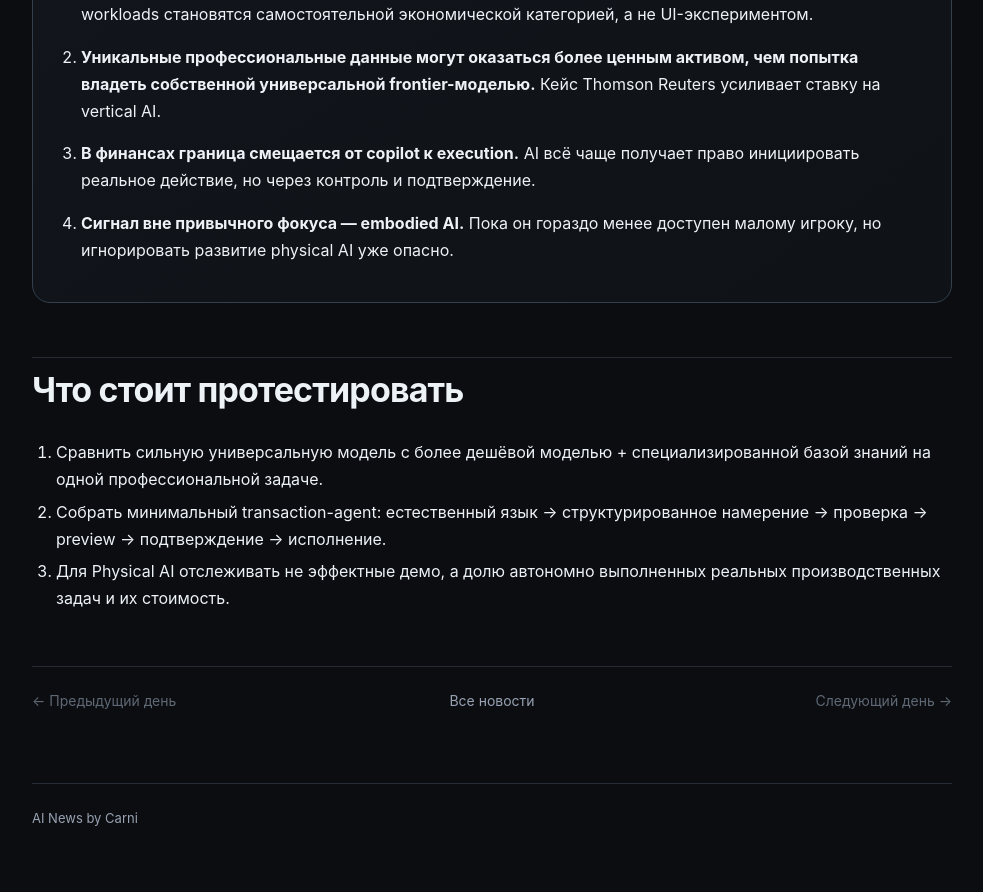
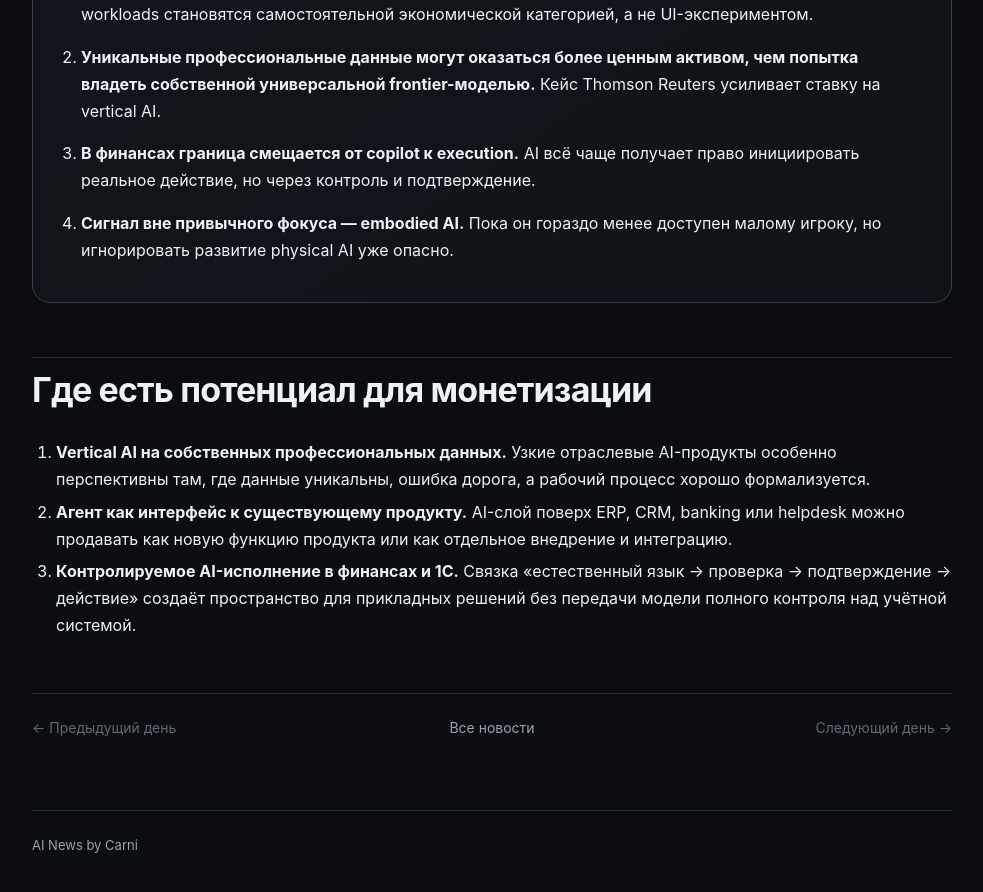
Before and after one commit to DmitryCarni/ai-news-by-carni, a Jekyll site: the page built from daily/2026-08-24.md, in a window 1280 px wide and 900 px high, scrolled down 4141 px. Shown: the top 892 px of the window, without its empty margins (148-1131 px from the left). Built offline with Jekyll 4.4.1, drawn with Linux system fonts in a browser that asks for light colours.

Commit message:
Rename monetization section and align content

```diff
--- a/daily/2026-08-24.md
+++ b/daily/2026-08-24.md
@@ -167,8 +167,8 @@ Thomson Reuters показывает направление, где ценнос
 
 </div>
 
-## Что стоит протестировать
+## Где есть потенциал для монетизации
 
-1. Сравнить сильную универсальную модель с более дешёвой моделью + специализированной базой знаний на одной профессиональной задаче.
-2. Собрать минимальный transaction-agent: естественный язык → структурированное намерение → проверка → preview → подтверждение → исполнение.
-3. Для Physical AI отслеживать не эффектные демо, а долю автономно выполненных реальных производственных задач и их стоимость.
+1. **Vertical AI на собственных профессиональных данных.** Узкие отраслевые AI-продукты особенно перспективны там, где данные уникальны, ошибка дорога, а рабочий процесс хорошо формализуется.
+2. **Агент как интерфейс к существующему продукту.** AI-слой поверх ERP, CRM, banking или helpdesk можно продавать как новую функцию продукта или как отдельное внедрение и интеграцию.
+3. **Контролируемое AI-исполнение в финансах и 1С.** Связка «естественный язык → проверка → подтверждение → действие» создаёт пространство для прикладных решений без передачи модели полного контроля над учётной системой.
```
